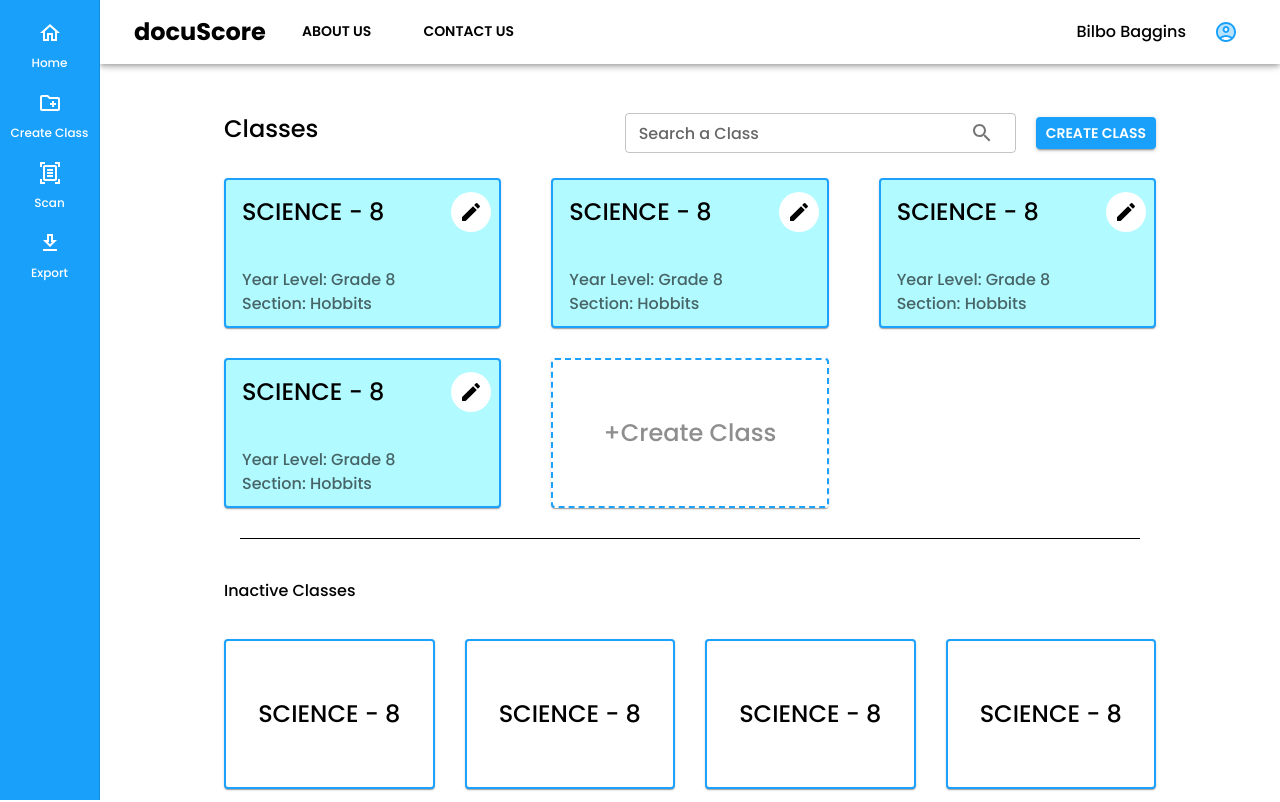
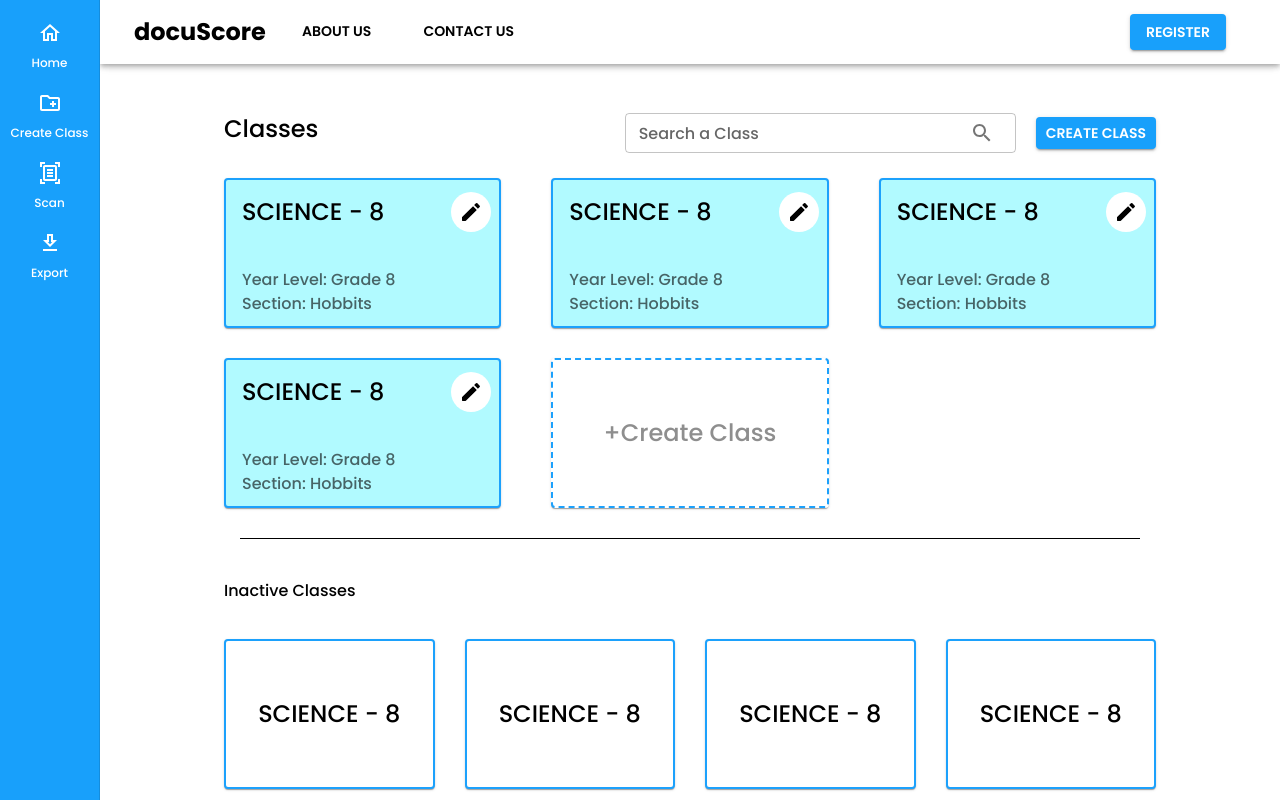
Before and after one commit to odojemwel/docuScore-frontend, a React (Create React App) app: page / in a window 1280 px wide. Shown: the top 802 px of the page. Built offline with nearby package versions, Linux system fonts and the light colour scheme.

Commit message:
modified Top Navigation Bar

```diff
--- a/src/Components/TopNavBar.tsx
+++ b/src/Components/TopNavBar.tsx
@@ -1,5 +1,5 @@
 import { AccountCircleTwoTone } from '@mui/icons-material'
-import { IconButton, Tab, Tabs, Toolbar, Typography } from '@mui/material'
+import { Button, IconButton, Tab, Tabs, Toolbar, Typography } from '@mui/material'
 import { useContext } from 'react'
 import { NavigationContext } from './Navigation';
 import { PageContainerContext } from './PageContainer';
@@ -24,6 +24,9 @@ const TopNavBar = () => {
         <Tab value={2} sx={{ color: '#000000', marginX: '10px' }}
           label="Contact Us" disableTouchRipple disableRipple />
       </Tabs>
+      {
+        NavContext?.logged_in ?
+          <>
             <Typography sx={{ marginX: '10px' }}>
               Bilbo Baggins
             </Typography>
@@ -32,6 +35,15 @@ const TopNavBar = () => {
               size='medium'>
               <AccountCircleTwoTone />
             </IconButton>
+          </> :
+          <>
+            <Button variant='contained' color='secondary'
+              sx={{ marginX: '30px' }}>
+              Register
+            </Button>
+          </>
+      }
+
     </Toolbar>
   )
 }
```
Lines whose indentation alone changed are shown as unchanged.
